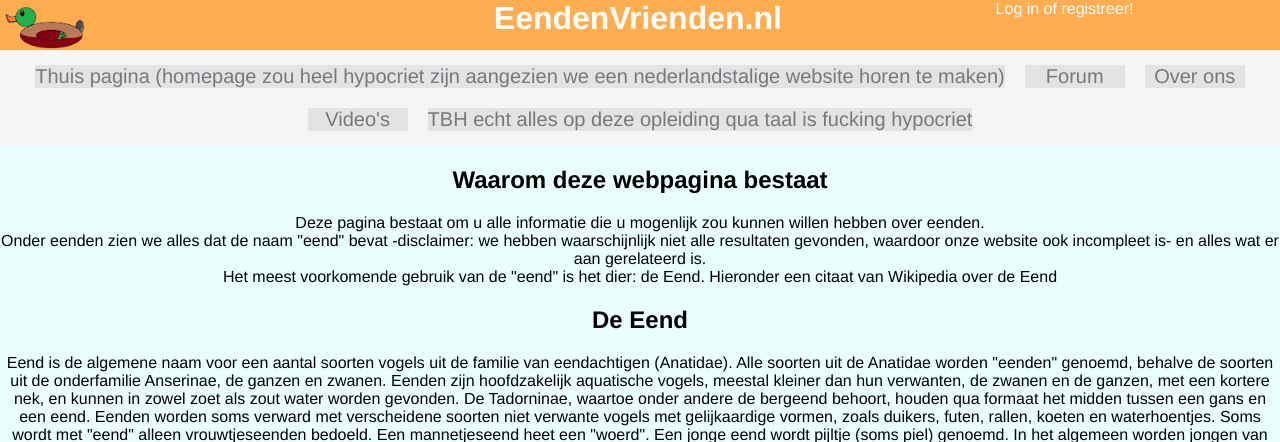
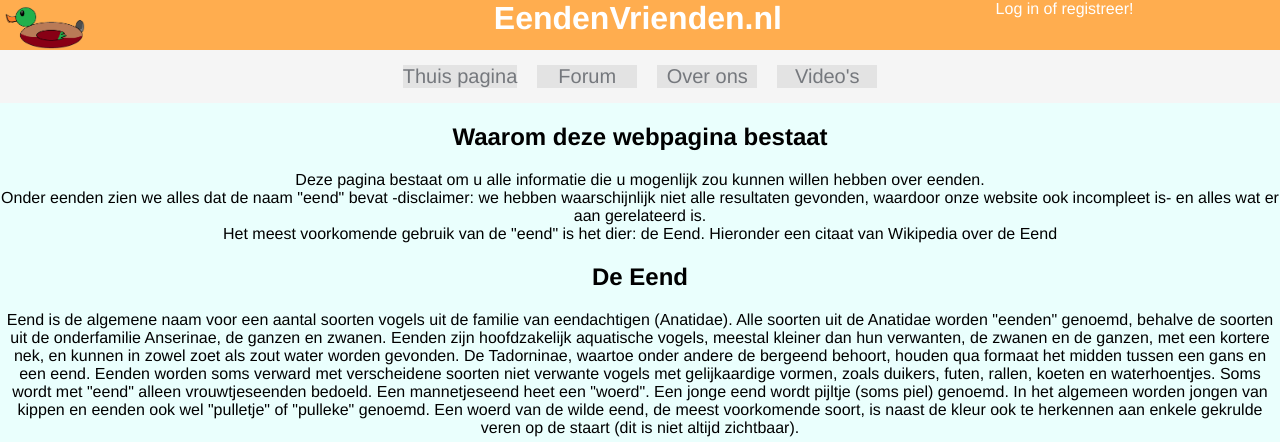
Before and after one commit to HugovdWel/WebtechHerkansing, a PHP site: page /HTML/Pages/Homepage.php in a window 1280 px wide. Shown: the top 442 px of the page. Run offline with PHP 8.4, Linux system fonts and the light colour scheme; data that the repository does not hold is empty; some libraries are stand-ins or nearby versions.

Commit message:
minder aids in navbar

```diff
--- a/HTML/Partials/navbar.php
+++ b/HTML/Partials/navbar.php
@@ -3,7 +3,7 @@
 
      <a href="../../HTML/pages/homepage.php" class="flex_item addPadding navbar-item-style">
           <div class=" navbar buttonStyle">
-               Thuis pagina (homepage zou heel hypocriet zijn aangezien we een nederlandstalige website horen te maken)
+               Thuis pagina
           </div>
      </a>
      <a href="../../HTML/pages/forumMainPage.php" class="flex_item addPadding navbar-item-style">
@@ -21,10 +21,6 @@
                Video's
           </div>
      </a>
-     <a href="../../HTML/pages/kutica.php" class="flex_item addPadding navbar-item-style">
-          <div class="navbar buttonStyle">
-               TBH echt alles op deze opleiding qua taal is fucking hypocriet
-          </div>
-     </a>
+
 
 </div>
```
